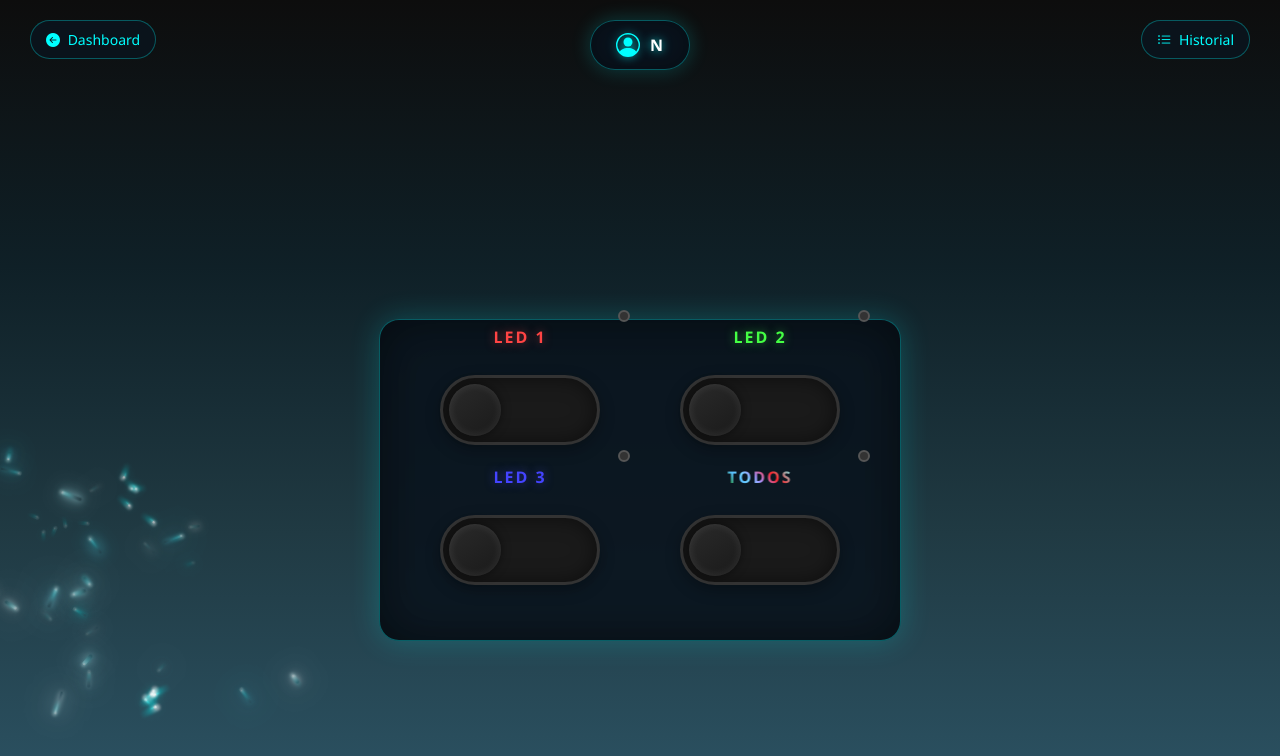
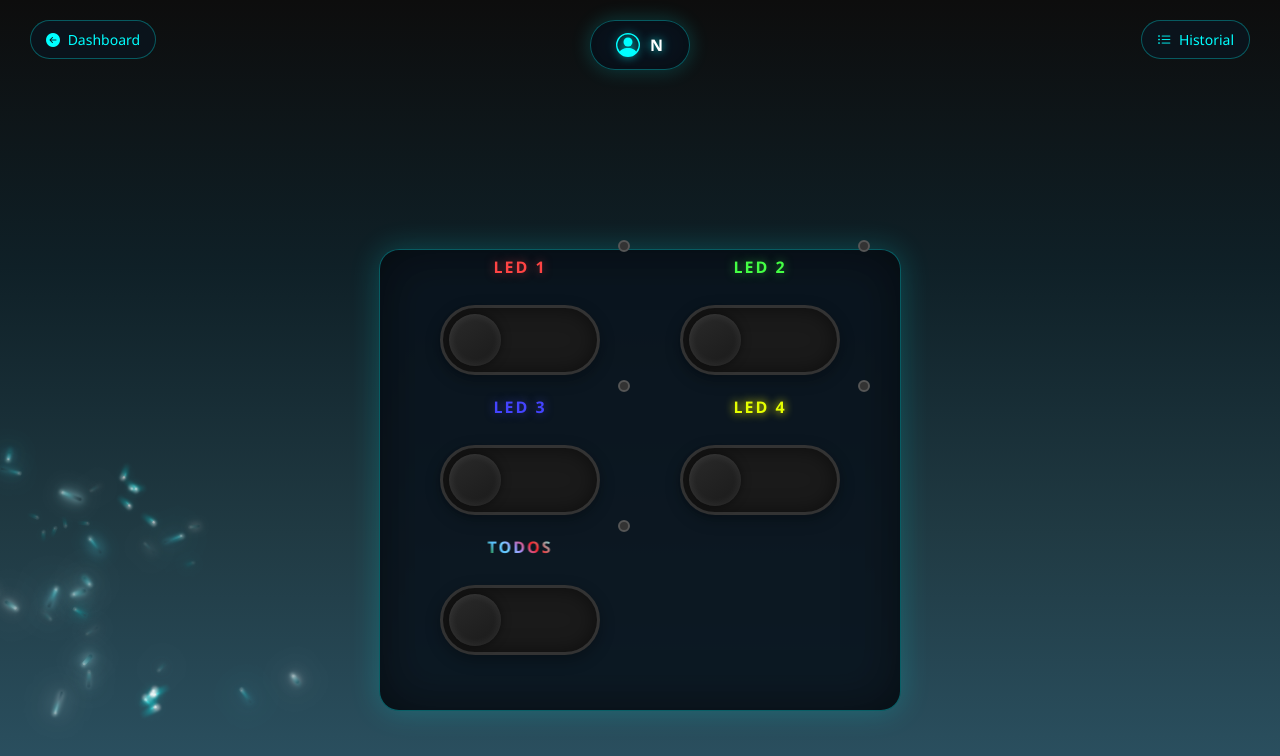
Before and after one commit to Naxl29/PROYECTO-ARDUINO, a Flask app: page /usuario/button in a window 1280 px wide. Shown: the top 756 px of the page. Run offline with Flask 3, Linux system fonts and the light colour scheme; a user stored in the database is signed in.

Commit message:
4 led añadido

```diff
--- a/Controller/led_controller.py
+++ b/Controller/led_controller.py
@@ -44,10 +44,10 @@ class LedController:
         """
         Cambia el estado de un LED específico o todos.
         estado: '1' (encender), '0' (apagar)
-        led_id: '1', '2', '3' o 'ALL'
+        led_id: '1', '2', '3', '4' o 'ALL'
         """
         try:
-            if led_id not in ['1', '2', '3', 'ALL']:
+            if led_id not in ['1', '2', '3', '4', 'ALL']:
                 return False
 
             comando = f"ON{led_id}" if estado == "1" else f"OFF{led_id}"
--- a/app.py
+++ b/app.py
@@ -92,9 +92,9 @@ def estado_led():
         return jsonify({"success": False, "error": "No hay sesión activa"}), 401
 
     estado = request.form.get('estado')  # '1' o '0'
-    led_id = request.form.get('led_id')  # '1', '2', '3' o 'ALL'
+    led_id = request.form.get('led_id')  # '1', '2', '3', '4' o 'ALL'
 
-    if not led_id or led_id not in ['1', '2', '3', 'ALL']:
+    if not led_id or led_id not in ['1', '2', '3', '4', 'ALL']:
         return jsonify({"success": False, "error": "LED ID inválido"}), 400
 
     result = get_led_controller().manejar_estado(estado, led_id)
--- a/static/css/led-combined.css
+++ b/static/css/led-combined.css
@@ -218,6 +218,27 @@ body {
         inset 0 0 10px rgba(68, 68, 255, 0.3);
 }
 
+.led-switch[data-led="4"] .led-text {
+    color: #e5ff00;
+    text-shadow: 0 0 10px rgb(251, 255, 0);
+}
+
+.led-switch[data-led="4"] input:checked + .led-label {
+    background: linear-gradient(45deg, #fbff00, #d9ff00);
+    border-color: #fbff00;
+    box-shadow:
+        0 0 30px rgb(251, 255, 0),
+        inset 0 0 20px rgba(68, 68, 255, 0.2);
+}
+
+.led-switch[data-led="4"] input:checked + .led-label::before {
+    left: 96px;
+    background: linear-gradient(145deg, #ffffff, #ccccff);
+    box-shadow:
+        0 0 20px rgb(251, 255, 0),
+        inset 0 0 10px rgba(68, 68, 255, 0.3);
+}
+
 .led-switch[data-led="ALL"] .led-text {
     background: linear-gradient(45deg, #ff4444, #44ff44, #4444ff, #ffff44);
     -webkit-background-clip: text;
--- a/static/js/button.js
+++ b/static/js/button.js
@@ -8,7 +8,7 @@ document.addEventListener("DOMContentLoaded", () => {
             formDataLed.append("estado", estado);
             formDataLed.append("led_id", led_id);
 
-            fetch(urlEstadoLed, {   // 👈 usar variable global
+            fetch(urlEstadoLed, {   // se usa la variable global
                 method: "POST",
                 body: formDataLed
             })
@@ -20,7 +20,7 @@ document.addEventListener("DOMContentLoaded", () => {
             formDataGuardar.append("estado", estado);
             formDataGuardar.append("led_id", led_id);
 
-            fetch(urlGuardarEstado, {   // 👈 usar variable global
+            fetch(urlGuardarEstado, {   // acá tambien se usa la variable global
                 method: "POST",
                 body: formDataGuardar
             })
--- a/templates/usuario/button.html
+++ b/templates/usuario/button.html
@@ -59,6 +59,13 @@
             <label for="led3" class="led-label"></label>
         </div>
 
+        <!-- LED 4 -->
+        <div class="led-switch" data-led="4">
+            <span class="led-text">LED 4</span>
+            <input type="checkbox" class="estado_led" data-led="4" id="led4">
+            <label for="led4" class="led-label"></label>
+        </div>
+
         <!-- TODOS -->
         <div class="led-switch" data-led="ALL">
             <span class="led-text">TODOS</span>
```
